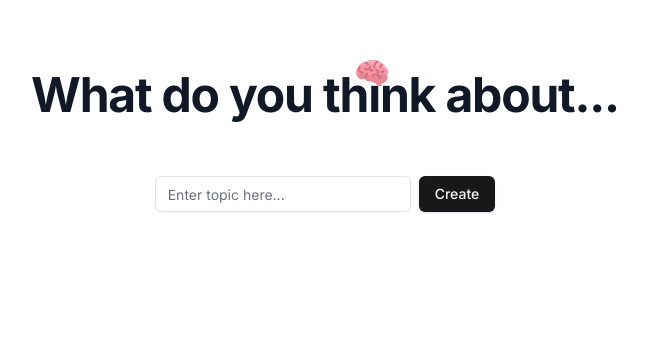
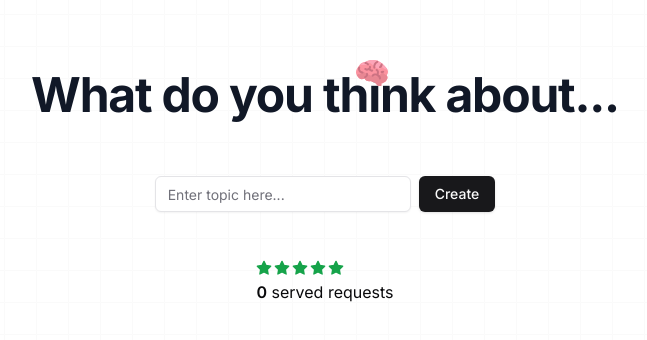
Before and after one commit to MansoorHussain12/voting-client, a Next.js app: page / in a window 1280 px wide. Shown: the part 146-486 px from the top of the page, without its empty margins (315-962 px from the left). Built offline with nearby package versions, Linux system fonts and the light colour scheme; no server answers; the database is empty.

Commit message:
Add server action to submit a topic & add background svg

```diff
--- /dev/null
+++ b/app/actions.ts
@@ -0,0 +1,18 @@
+"use server";
+
+import { redis } from "@/lib/redis";
+import { redirect } from "next/navigation";
+
+export const createTopic = async ({ topicName }: { topicName: string }) => {
+  const regex = /^[a-zA-Z-]+$/;
+
+  if (!topicName || topicName.length > 50)
+    return { error: "Name must be between 1 and 50 chars" };
+
+  if (!regex.test(topicName))
+    return { error: "Only letters and hyphens allowed in name" };
+
+  await redis.sadd("existing-topics", topicName);
+
+  redirect(`/${topicName}`);
+};
--- a/app/layout.tsx
+++ b/app/layout.tsx
@@ -1,6 +1,7 @@
 import type { Metadata } from "next";
 import { Inter } from "next/font/google";
 import "./globals.css";
+import Providers from "@/components/Providers";
 
 const inter = Inter({ subsets: ["latin"] });
 
@@ -16,7 +17,9 @@ export default function RootLayout({
 }>) {
   return (
     <html lang="en">
-      <body className={inter.className}>{children}</body>
+      <body className={inter.className}>
+        <Providers>{children}</Providers>
+      </body>
     </html>
   );
 }
--- a/app/page.tsx
+++ b/app/page.tsx
@@ -1,8 +1,12 @@
 import { Icons } from "@/components/Icons";
 import MaxWidthWrapper from "@/components/MaxWidthWrapper";
 import TopicCreator from "@/components/TopicCreator";
+import { redis } from "@/lib/redis";
+import { Star } from "lucide-react";
 
-export default function Home() {
+export default async function Home() {
+  const servedRequests = await redis.get("served-requests");
+
   return (
     <section className="min-h-screen bg-grid-zinc-50">
       <MaxWidthWrapper className="relative pb-24 pt-10 sm:pb-32 lg:pt-24 lg:pb-52 xl:pt-32">
@@ -27,6 +31,23 @@ export default function Home() {
               about...
             </h1>
             <TopicCreator />
+            <div className="mt-12 flex flex-col items-center gap-5 sm:flex-row sm:items-start">
+              <div className="flex flex-col gap-1 justify-between items-center sm:items-start">
+                <div className="flex gap-0.5">
+                  <Star className="h-4 w-4 text-green-600 fill-green-600" />
+                  <Star className="h-4 w-4 text-green-600 fill-green-600" />
+                  <Star className="h-4 w-4 text-green-600 fill-green-600" />
+                  <Star className="h-4 w-4 text-green-600 fill-green-600" />
+                  <Star className="h-4 w-4 text-green-600 fill-green-600" />
+                </div>
+                <p>
+                  <span className="font-semibold">
+                    {Math.ceil(Number(servedRequests) / 10) * 10}
+                  </span>{" "}
+                  served requests
+                </p>
+              </div>
+            </div>
           </div>
         </div>
       </MaxWidthWrapper>
--- /dev/null
+++ b/components/Providers.tsx
@@ -0,0 +1,12 @@
+"use client";
+
+import { QueryClient, QueryClientProvider } from "@tanstack/react-query";
+import { ReactNode } from "react";
+
+const client = new QueryClient();
+
+const Providers = ({ children }: { children: ReactNode }) => {
+  return <QueryClientProvider client={client}>{children}</QueryClientProvider>;
+};
+
+export default Providers;
--- a/components/TopicCreator.tsx
+++ b/components/TopicCreator.tsx
@@ -3,9 +3,15 @@
 import { useState } from "react";
 import { Button } from "./ui/button";
 import { Input } from "./ui/input";
+import { useMutation } from "@tanstack/react-query";
+import { createTopic } from "@/app/actions";
 
 const TopicCreator = () => {
   const [input, setInput] = useState<string>("");
+
+  const { mutate, error, isPending } = useMutation({
+    mutationFn: createTopic,
+  });
 
   return (
     <div className="mt-12 flex flex-col gap-2">
@@ -16,8 +22,14 @@ const TopicCreator = () => {
           value={input}
           onChange={({ target }) => setInput(target.value)}
         />
-        <Button>Create</Button>
+        <Button
+          disabled={isPending}
+          onClick={() => mutate({ topicName: input })}
+        >
+          Create
+        </Button>
       </div>
+      {error && <p className="text-sm text-red-600">{error.message}</p>}
     </div>
   );
 };
--- /dev/null
+++ b/lib/redis.ts
@@ -0,0 +1,6 @@
+import { Redis } from "@upstash/redis";
+
+export const redis = new Redis({
+  url: process.env.UPSTASH_REDIS_REST_URL,
+  token: process.env.UPSTASH_REDIS_REST_TOKEN,
+});
--- a/package.json
+++ b/package.json
@@ -12,8 +12,12 @@
     "@radix-ui/react-icons": "^1.3.0",
     "@radix-ui/react-label": "^2.0.2",
     "@radix-ui/react-slot": "^1.0.2",
+    "@tanstack/react-query": "^5.40.0",
+    "@upstash/redis": "^1.31.3",
     "class-variance-authority": "^0.7.0",
     "clsx": "^2.1.1",
+    "lucide-react": "^0.381.0",
+    "mini-svg-data-uri": "^1.4.4",
     "next": "14.2.3",
     "react": "^18",
     "react-dom": "^18",
--- a/tailwind.config.ts
+++ b/tailwind.config.ts
@@ -1,13 +1,19 @@
-import type { Config } from "tailwindcss"
+import type { Config } from "tailwindcss";
+
+const svgToDataUri = require("mini-svg-data-uri");
+
+const {
+  default: flattenColorPalette,
+} = require("tailwindcss/lib/util/flattenColorPalette");
 
 const config = {
   darkMode: ["class"],
   content: [
-    './pages/**/*.{ts,tsx}',
-    './components/**/*.{ts,tsx}',
-    './app/**/*.{ts,tsx}',
-    './src/**/*.{ts,tsx}',
-	],
+    "./pages/**/*.{ts,tsx}",
+    "./components/**/*.{ts,tsx}",
+    "./app/**/*.{ts,tsx}",
+    "./src/**/*.{ts,tsx}",
+  ],
   prefix: "",
   theme: {
     container: {
@@ -74,7 +80,21 @@ const config = {
       },
     },
   },
-  plugins: [require("tailwindcss-animate")],
-} satisfies Config
+  plugins: [
+    require("tailwindcss-animate"),
+    function ({ matchUtilities, theme }: any) {
+      matchUtilities(
+        {
+          "bg-grid": (value: any) => ({
+            backgroundImage: `url("${svgToDataUri(
+              `<svg xmlns="http://www.w3.org/2000/svg" viewBox="0 0 32 32" width="32" height="32" fill="none" stroke="${value}"><path d="M0 .5H31.5V32"/></svg>`
+            )}")`,
+          }),
+        },
+        { values: flattenColorPalette(theme("backgroundColor")), type: "color" }
+      );
+    },
+  ],
+} satisfies Config;
 
-export default config
+export default config;
```
Also changed, not shown: 2 other files (tests, documents, lock files or other folders).
